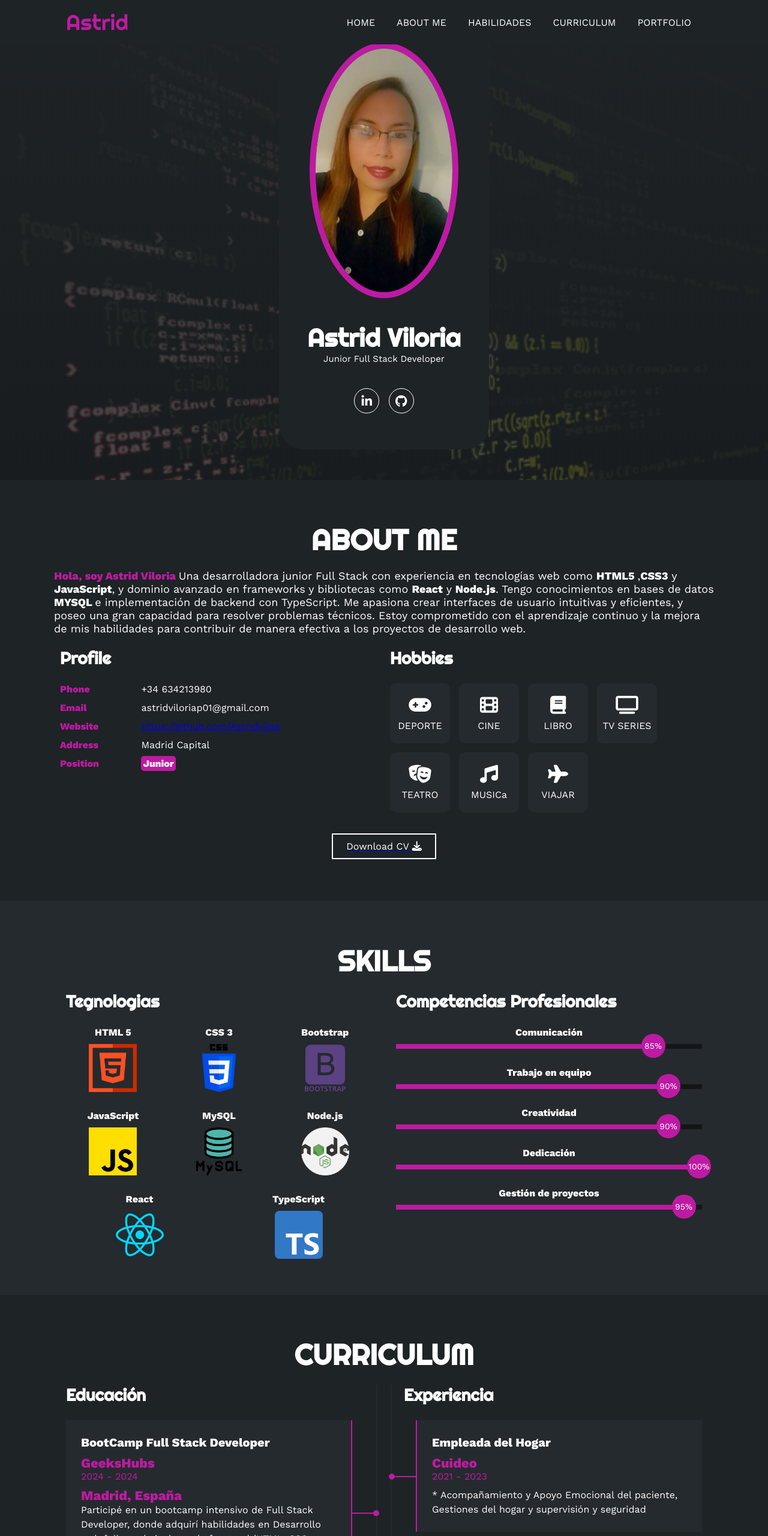
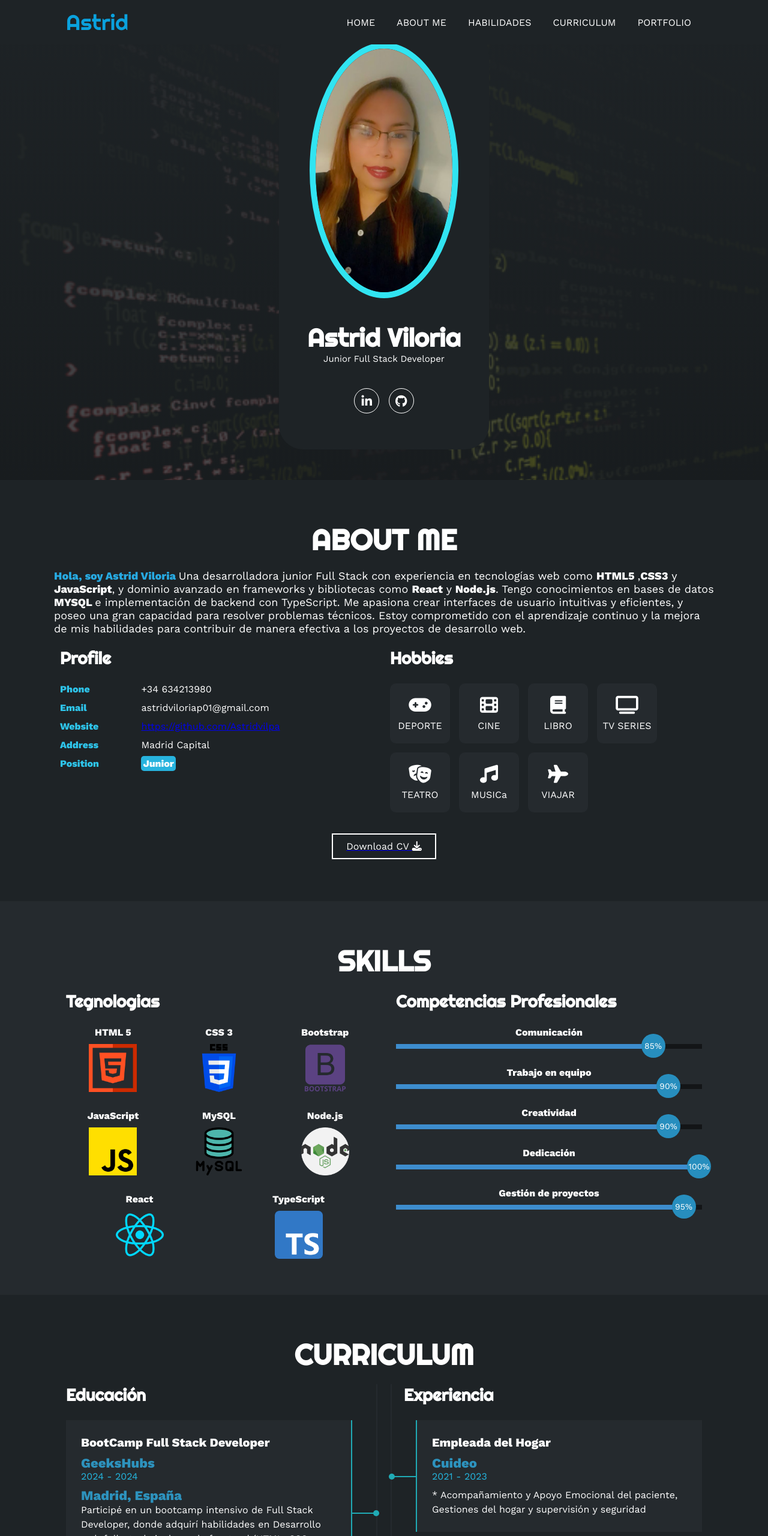
Before and after one commit to Astridvilpa/Profile1, a plain HTML site: page index.html in a window 1280 px wide. Shown: the top 2560 px of the page at 60% size. Drawn offline with nearby package versions, Linux system fonts and the light colour scheme.

Commit message:
Se realizan modificiaciones en el css

```diff
--- a/style.css
+++ b/style.css
@@ -34,7 +34,7 @@ html {
 .contenedor-header header .logo a {
     font-family: 'Righteous', cursive;
     font-size: 36px;
-    color: #be1aa3;
+    color: #0aa1dd;
     text-decoration: none;
 }
 
@@ -52,11 +52,11 @@ html {
 }
 
 .contenedor-header header nav ul li a:hover {
-    color: #be1aa3;
+    color: #1aabbe;
 }
 
 .nav-responsive {
-    background-color: #be1aa3;
+    background-color: #20abb5;
     color: #fff;
     padding: 5px 10px;
     border-radius: 5px;
@@ -85,7 +85,7 @@ html {
 
 .inicio .contenido-banner img {
     margin-top: 40px;
-    border: 10px solid #be1aa3;
+    border: 10px solid #31e4f1;
     display: block;
     width: 80%;
     margin: auto;
@@ -118,7 +118,7 @@ html {
 }
 
 .inicio .contenido-banner .redes a:hover {
-    background-color: #be1aa3;
+    background-color: #1cb4de;
 }
 
 /* SECCION SOBRE MI */
@@ -147,7 +147,7 @@ html {
 }
 
 .sobremi .contenido-seccion p span {
-    color: #be1aa3;
+    color: #27aae2;
     font-weight: bold;
 }
 
@@ -177,12 +177,12 @@ html {
 
 .sobremi .fila .col ul li strong {
     display: inline-block;
-    color: #be1aa3;
+    color: #2ec4ea;
     width: 130px;
 }
 
 .sobremi .fila .col ul li span {
-    background-color: #be1aa3;
+    background-color: #27b3de;
     padding: 3px;
     font-weight: bold;
     border-radius: 5px;
@@ -207,7 +207,7 @@ html {
 }
 
 .sobremi .fila .col .contenedor-intereses .interes:hover {
-    background-color: #be1aa3;
+    background-color: #1d829b;
 }
 
 .sobremi .fila .col .contenedor-intereses .interes i {
@@ -235,7 +235,7 @@ html {
     left: 0;
     width: 0;
     height: 100%;
-    background-color: #be1aa3;
+    background-color: #2872b2;
     z-index: -1;
     transition: 1s;
 }
@@ -295,7 +295,7 @@ html {
 }
 
 .skills .skill .progreso {
-    background-color: #be1aa3;
+    background-color: #3d8dce;
     position: absolute;
     top: 0;
     left: 0;
@@ -309,7 +309,7 @@ html {
     position: absolute;
     height: 40px;
     width: 40px;
-    background-color: #be1aa3;
+    background-color: #278ebe;
     border-radius: 50%;
     line-height: 40px;
     text-align: center;
@@ -564,7 +564,7 @@ html {
 }
 
 .curriculum .fila .item .casa {
-    color: #be1aa3;
+    color: #2d92bd;
     font-size: 22px;
     font-weight: bold;
     display: block;
@@ -572,7 +572,7 @@ html {
 
 .curriculum .fila .item .fecha {
     display: block;
-    color: #be1aa3;
+    color: #24b7e0;
     margin-bottom: 10px;
 }
 
@@ -581,18 +581,18 @@ html {
 }
 
 .curriculum .fila .izq {
-    border-right: 2px solid #be1aa3;
+    border-right: 2px solid #20abb5;
     margin-right: 20px;
 }
 
 .curriculum .fila .der {
-    border-left: 2px solid #be1aa3;
+    border-left: 2px solid #20abb5;
     margin-left: 20px;
 }
 
 .curriculum .fila .item .conectori {
     height: 2px;
-    background-color: #be1aa3;
+    background-color: #20abb5;
     width: 47px;
     position: absolute;
     top: 50%;
@@ -605,7 +605,7 @@ html {
     height: 10px;
     width: 10px;
     border-radius: 50%;
-    background-color: #be1aa3;
+    background-color: #20abb5;
     float: right;
     position: relative;
     bottom: 4px;
@@ -613,7 +613,7 @@ html {
 
 .curriculum .fila .item .conectord {
     height: 2px;
-    background-color: #be1aa3;
+    background-color: #20abb5;
     width: 47px;
     position: absolute;
     top: 50%;
@@ -626,7 +626,7 @@ html {
     height: 10px;
     width: 10px;
     border-radius: 50%;
-    background-color: #be1aa3;
+    background-color: #20abb5;
     float: left;
     position: relative;
     bottom: 4px;
@@ -676,7 +676,7 @@ html {
     width: 100%;
     height: 100%;
     text-align: center;
-    background: linear-gradient(#be1aa3, #be1aa3);
+    background: linear-gradient(#20abb5, #20abb5);
     display: flex;
     flex-direction: column;
     justify-content: center;
@@ -732,7 +732,7 @@ footer .arriba {
     display: block;
     width: 50px;
     height: 50px;
-    background-color: #be1aa3;
+    background-color: #20abb5;
     color: #fff;
     position: absolute;
     left: 50%;
```
